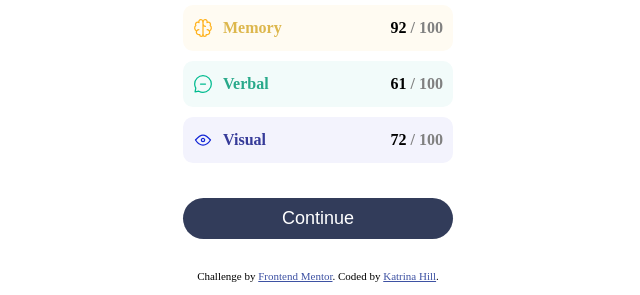
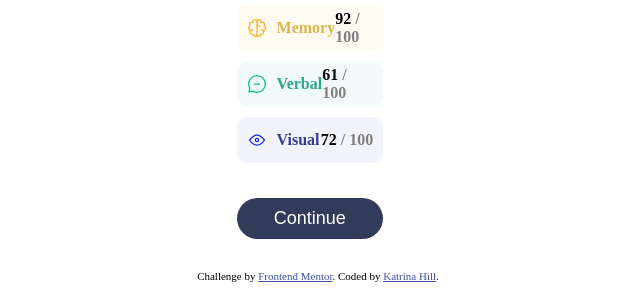
Before and after one commit to katrina-l-hill/results-summary-component, a plain HTML site: page index.html in a window 1280 px wide. Shown: the part 571-866 px from the top of the page, without its empty margins (322-962 px from the left). Drawn offline with Linux system fonts and the light colour scheme.

Commit message:
added div class container and css

```diff
--- a/index.html
+++ b/index.html
@@ -34,7 +34,7 @@
 
   <div class="summary-card">
     <h3 class="summary-header">Summary</h3>
-
+    <div class="container">
     <div class="score-container">
       <div class="score reaction">
         <div class="score-category-name">
@@ -69,7 +69,7 @@
       </div>
 
       <button class="continue-button">Continue</button>
-
+    </div>
     </div>
   </div>
 
--- a/src/style.css
+++ b/src/style.css
@@ -173,6 +173,9 @@ body {
     width: 100%;
     padding: 10px;
 }
+.container {
+    float: left;
+}
 
 .attribution {
     position: absolute;
```
